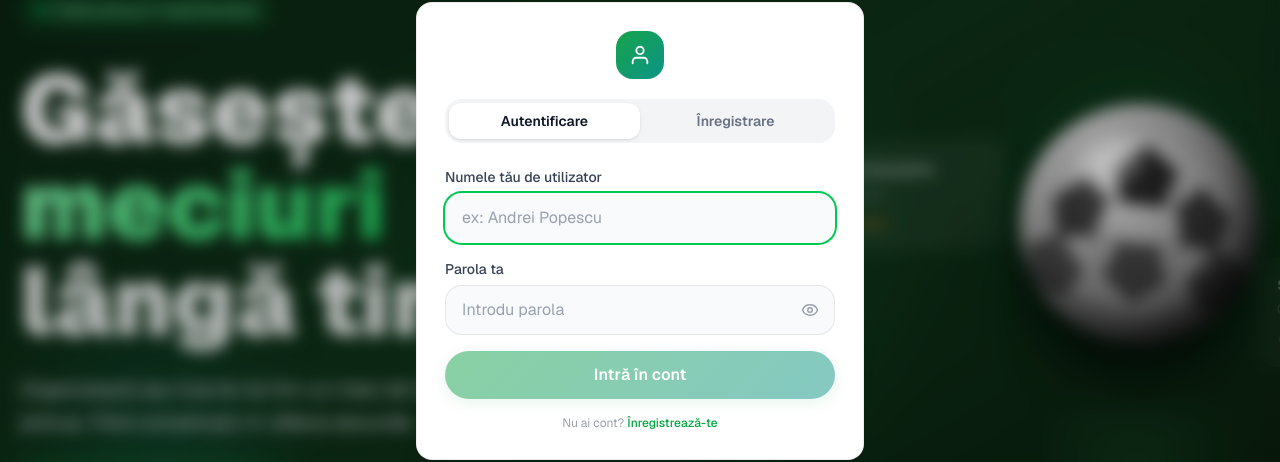
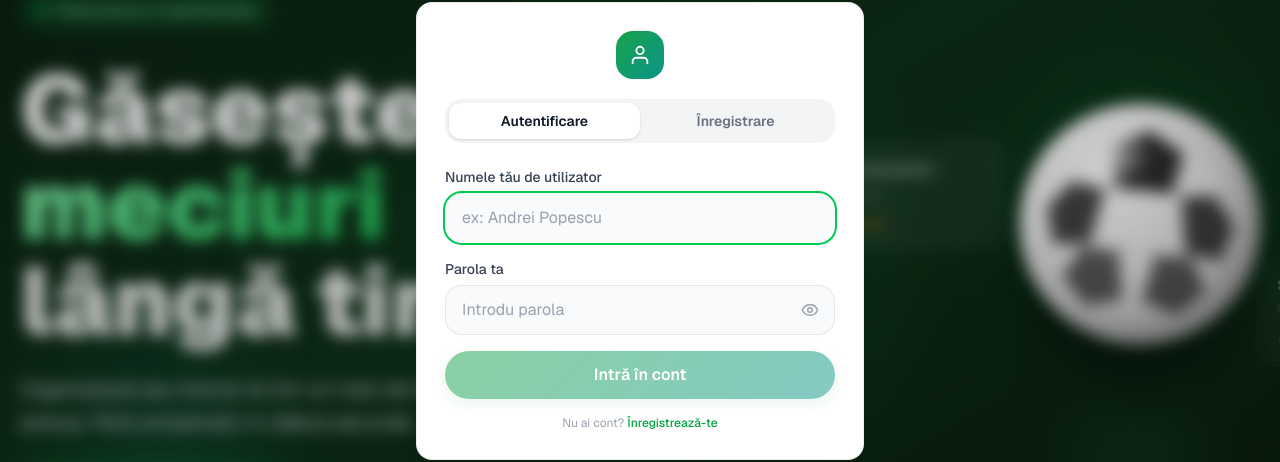
Before and after one commit to ericmangalagiu-cloud/kickup-app, a Next.js app: page / in a window 1280 px wide. Shown: the part 169-631 px from the top of the page. Built offline with nearby package versions, Linux system fonts and the light colour scheme; no server answers.

Commit message:
Fix football ball: white sphere + 5 black pentagon patches in correct Adidas Telstar layout

```diff
--- a/app/globals.css
+++ b/app/globals.css
@@ -85,23 +85,23 @@
 }
 
 .kickup-ball {
-  width: 220px;
-  height: 220px;
   border-radius: 50%;
   position: relative;
   overflow: hidden;
-  background: radial-gradient(circle at 38% 32%,
-    #e8e8e8 0%,
-    #b8b8b8 22%,
-    #888 50%,
-    #3a3a3a 78%,
-    #1a1a1a 100%
+  /* WHITE ball — like a real football */
+  background: radial-gradient(circle at 34% 28%,
+    #ffffff 0%,
+    #f5f5f5 20%,
+    #e0e0e0 45%,
+    #c4c4c4 68%,
+    #a8a8a8 85%,
+    #909090 100%
   );
   box-shadow:
-    inset -16px -16px 32px rgba(0,0,0,0.65),
-    inset 8px 8px 20px rgba(255,255,255,0.45),
-    0 32px 64px rgba(0,0,0,0.9),
-    0 0 90px rgba(22,163,74,0.28);
+    inset -14px -14px 28px rgba(0,0,0,0.22),
+    inset 8px 8px 18px rgba(255,255,255,0.95),
+    0 32px 64px rgba(0,0,0,0.70),
+    0 0 100px rgba(22,163,74,0.32);
   animation: ballFloat 4s ease-in-out infinite;
 }
 .kickup-ball-patches {
@@ -114,13 +114,14 @@
 }
 .kickup-ball-shine {
   position: absolute;
-  top: 12%;
-  left: 16%;
-  width: 37%;
-  height: 26%;
+  top: 10%;
+  left: 14%;
+  width: 38%;
+  height: 28%;
   border-radius: 50%;
-  background: radial-gradient(ellipse at center, rgba(255,255,255,0.78) 0%, transparent 72%);
-  transform: rotate(-25deg);
+  /* Stronger shine on white ball */
+  background: radial-gradient(ellipse at center, rgba(255,255,255,0.95) 0%, rgba(255,255,255,0.4) 40%, transparent 70%);
+  transform: rotate(-20deg);
   pointer-events: none;
 }
 .kickup-ball-shadow {
--- a/app/page.tsx
+++ b/app/page.tsx
@@ -10,28 +10,34 @@ function FootballBall({ size = 240 }: { size?: number }) {
     <div className="relative select-none flex-shrink-0" style={{ width: size, height: size + 40 }}>
       <div className="kickup-ball" style={{ width: size, height: size }}>
         <svg viewBox="0 0 100 100" className="kickup-ball-patches">
-          {/* 6-pentagon ring — classic football look */}
-          {/* Top (fully visible) */}
-          <polygon points="50,17 63,26.5 59,42 41,42 37,26.5" fill="#111" />
-          {/* Top-right (angling away) */}
-          <polygon points="74,32 87,43 83,58.5 68,57 64.5,41.5" fill="#111" opacity="0.84" />
-          {/* Bottom-right (facing away) */}
-          <polygon points="71,72 83,57.5 96,63 93,79 79,84" fill="#111" opacity="0.65" />
-          {/* Bottom (partial) */}
-          <polygon points="50,83 63,73.5 59,58 41,58 37,73.5" fill="#111" opacity="0.72" />
-          {/* Bottom-left (facing away) */}
-          <polygon points="29,72 17,57.5 4,63 7,79 21,84" fill="#111" opacity="0.65" />
-          {/* Top-left (angling away) */}
-          <polygon points="26,32 35.5,41.5 31,57 16,58.5 13,43" fill="#111" opacity="0.84" />
-          {/* Seam lines connecting patches */}
-          <line x1="59" y1="42" x2="64.5" y2="41.5" stroke="#222" strokeWidth="1.2" opacity="0.6"/>
-          <line x1="41" y1="42" x2="35.5" y2="41.5" stroke="#222" strokeWidth="1.2" opacity="0.6"/>
-          <line x1="63" y1="26.5" x2="64.5" y2="41.5" stroke="#222" strokeWidth="1.2" opacity="0.5"/>
-          <line x1="37" y1="26.5" x2="35.5" y2="41.5" stroke="#222" strokeWidth="1.2" opacity="0.5"/>
-          <line x1="59" y1="58" x2="68" y2="57" stroke="#222" strokeWidth="1.2" opacity="0.5"/>
-          <line x1="41" y1="58" x2="31" y2="57" stroke="#222" strokeWidth="1.2" opacity="0.5"/>
-          <line x1="63" y1="73.5" x2="68" y2="57" stroke="#222" strokeWidth="1.2" opacity="0.45"/>
-          <line x1="37" y1="73.5" x2="31" y2="57" stroke="#222" strokeWidth="1.2" opacity="0.45"/>
+          {/*
+            Classic football pattern — 5 black pentagons arranged around
+            a white hexagonal center, exactly like the ⚽ emoji / Adidas Telstar.
+            Ball is WHITE so the black patches read immediately as football.
+          */}
+
+          {/* ── TOP pentagon (fully visible, pointing down into ball) ── */}
+          <polygon points="50,11 65,19 62,36 38,36 35,19" fill="#111"/>
+
+          {/* ── TOP-RIGHT pentagon (partially cut by sphere edge) ── */}
+          <polygon points="66,37 80,35 89,47 85,62 70,60" fill="#1a1a1a" opacity="0.92"/>
+
+          {/* ── BOTTOM-RIGHT pentagon (curving away, slightly faded) ── */}
+          <polygon points="58,62 73,62 80,75 69,86 54,82" fill="#1a1a1a" opacity="0.78"/>
+
+          {/* ── BOTTOM-LEFT pentagon (curving away, slightly faded) ── */}
+          <polygon points="42,62 27,62 20,75 31,86 46,82" fill="#1a1a1a" opacity="0.78"/>
+
+          {/* ── TOP-LEFT pentagon (partially cut by sphere edge) ── */}
+          <polygon points="34,37 20,35 11,47 15,62 30,60" fill="#1a1a1a" opacity="0.92"/>
+
+          {/* ── Seam lines between patches (thin lines = stitching) ── */}
+          <line x1="62" y1="36" x2="66" y2="37" stroke="#333" strokeWidth="1" opacity="0.55"/>
+          <line x1="38" y1="36" x2="34" y2="37" stroke="#333" strokeWidth="1" opacity="0.55"/>
+          <line x1="70" y1="60" x2="73" y2="62" stroke="#333" strokeWidth="1" opacity="0.50"/>
+          <line x1="58" y1="62" x2="54" y2="62" stroke="#333" strokeWidth="1" opacity="0.45"/>
+          <line x1="42" y1="62" x2="46" y2="62" stroke="#333" strokeWidth="1" opacity="0.45"/>
+          <line x1="27" y1="62" x2="30" y2="60" stroke="#333" strokeWidth="1" opacity="0.50"/>
         </svg>
         <div className="kickup-ball-shine" />
       </div>
```
